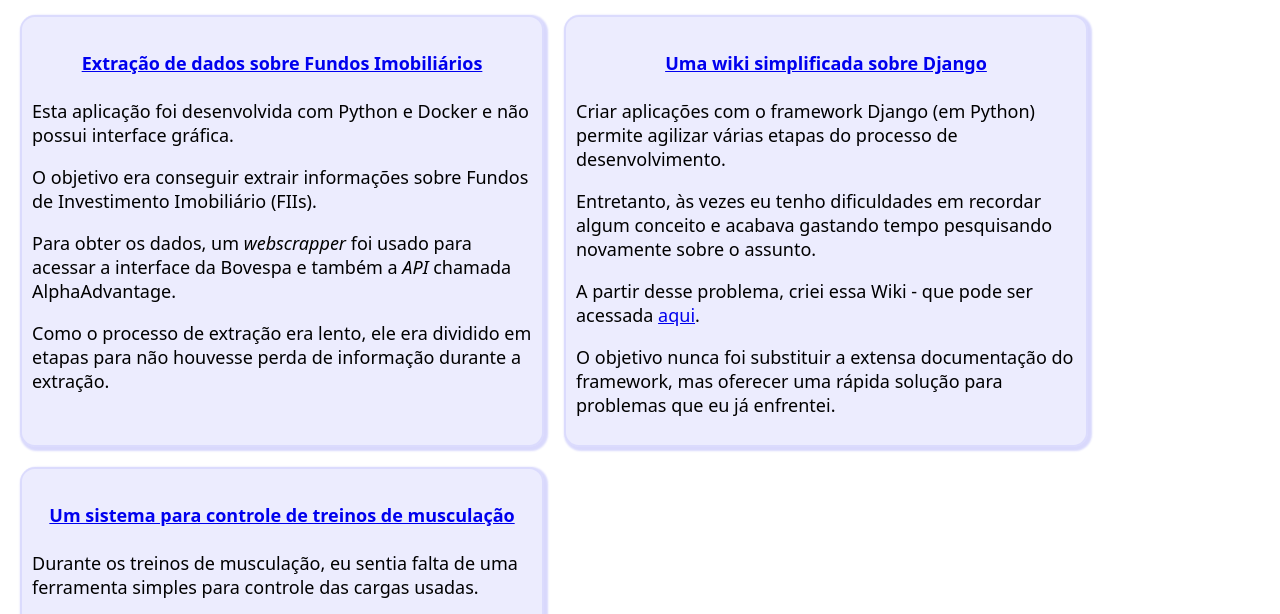
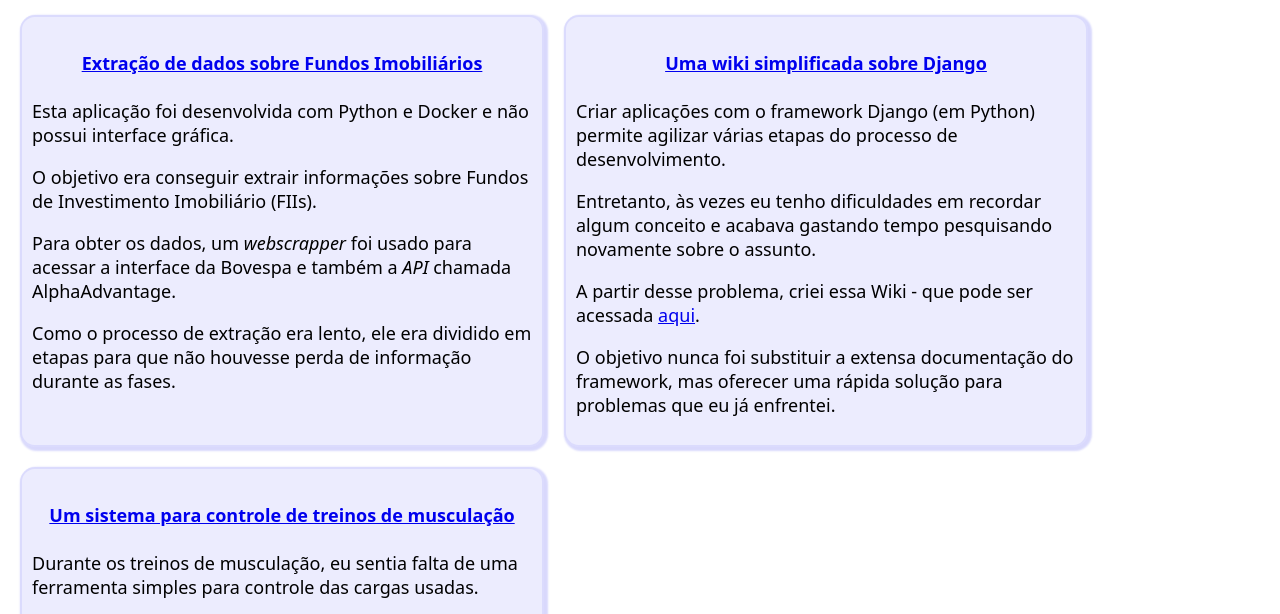
Before and after one commit to wellintoncr/wellintoncr.github.io, a plain HTML site: page projetos.html in a window 1280 px wide. Shown: the part 181-795 px from the top of the page. Drawn offline with Linux system fonts and the light colour scheme.

Commit message:
Correção de erro de digitação

```diff
--- a/projetos.html
+++ b/projetos.html
@@ -39,7 +39,7 @@
                     <p>Esta aplicação foi desenvolvida com Python e Docker e não possui interface gráfica.</p>
                     <p>O objetivo era conseguir extrair informações sobre Fundos de Investimento Imobiliário (FIIs).</p>
                     <p>Para obter os dados, um <i>webscrapper</i> foi usado para acessar a interface da Bovespa e também a <i>API</i> chamada AlphaAdvantage.</p>
-                    <p>Como o processo de extração era lento, ele era dividido em etapas para não houvesse perda de informação durante a extração.</p>
+                    <p>Como o processo de extração era lento, ele era dividido em etapas para que não houvesse perda de informação durante as fases.</p>
                 </div>
                 <div class="card">
                     <h4>
```
